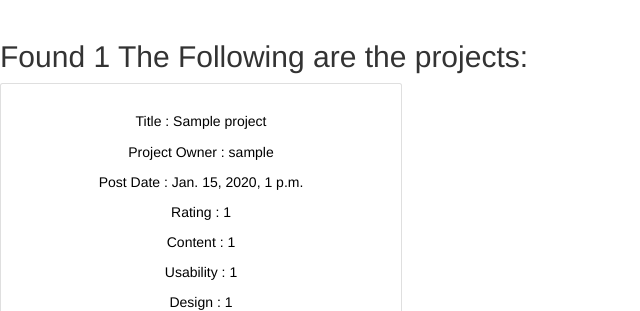
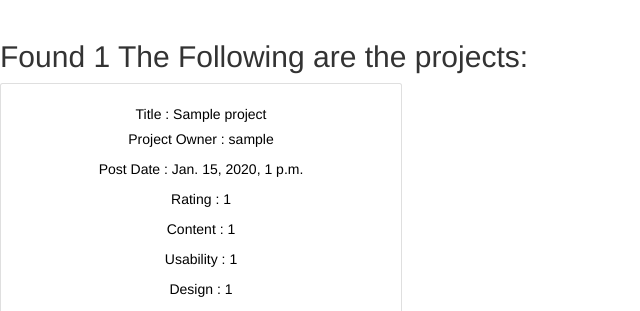
Before and after one commit to EmmanuelMuchiri/Awards, a Django app: page / in a window 1280 px wide. Shown: the part 112-423 px from the top of the page, without its empty margins (0-640 px from the left). Run offline with Django 3.2, Linux system fonts and the light colour scheme; a user stored in the database is signed in; tables that the repository leaves empty hold one stand-in row (values such as "Sample post"); some libraries are stand-ins or nearby versions.

```diff
--- a/award/templates/index.html
+++ b/award/templates/index.html
@@ -30,7 +30,7 @@
         <div class="card" style="width: 40.2rem;">
           <div class="card-body">
             <a href="/project_site/{{project.id}}" style="color:black;text-decoration:none;">
-              <h5 class="card-title" style="line-height:28px;">Title : {{project.title}}</h5>
+              <h5 class="card-title">Title : {{project.title}}</h5>
               <p class="card-text">Project Owner : {{project.owner}}</p>
               <p class="card-text">Post Date : {{project.pub_date}}</p>
               <p class="card-text"> Rating : {{project.design}}</p>
```
